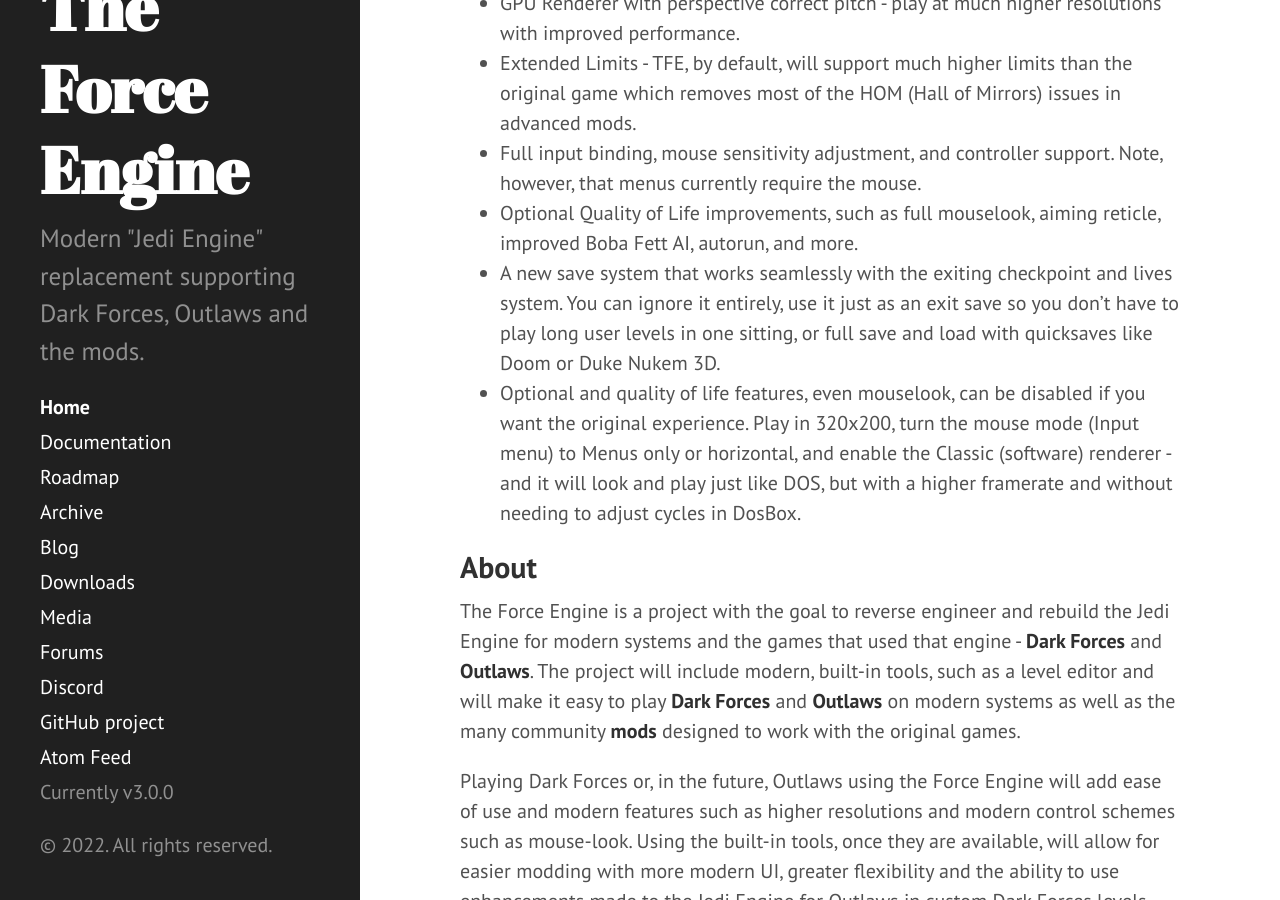
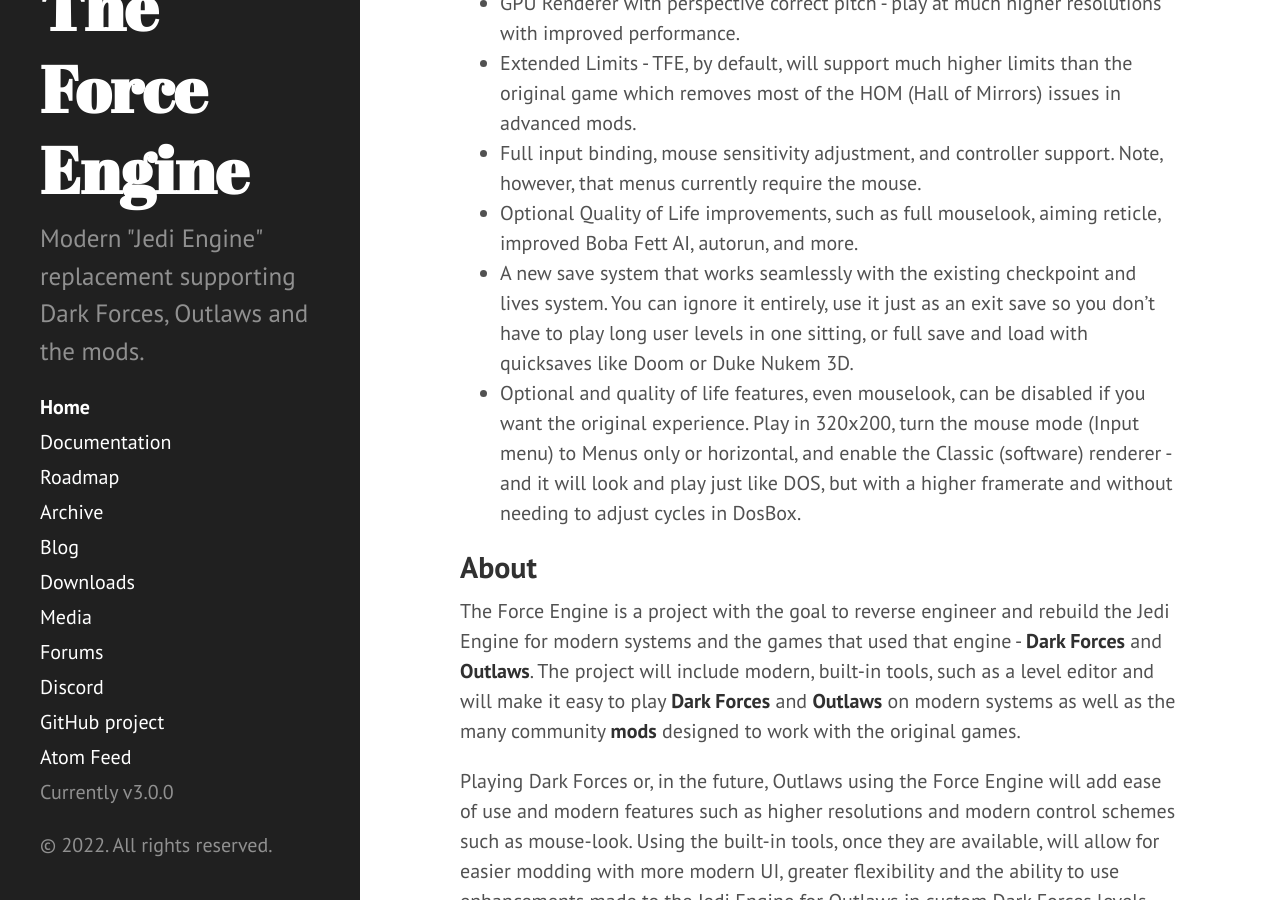
Before and after one commit to TheForceEngine/TheForceEngine.github.io, a Jekyll site: the page built from index.md, in a window 1280 px wide and 900 px high, scrolled down 446 px. Built offline with Jekyll 4.4.1, drawn with Linux system fonts in a browser that asks for light colours.

Commit message:
Update index.md

```diff
--- a/index.md
+++ b/index.md
@@ -13,7 +13,7 @@
 * Extended Limits - TFE, by default, will support much higher limits than the original game which removes most of the HOM (Hall of Mirrors) issues in advanced mods.
 * Full input binding, mouse sensitivity adjustment, and controller support. Note, however, that menus currently require the mouse.
 * Optional Quality of Life improvements, such as full mouselook, aiming reticle, improved Boba Fett AI, autorun, and more.
-* A new save system that works seamlessly with the exiting checkpoint and lives system. You can ignore it entirely, use it just as an exit save so you don't have to play long user levels in one sitting, or full save and load with quicksaves like Doom or Duke Nukem 3D.
+* A new save system that works seamlessly with the existing checkpoint and lives system. You can ignore it entirely, use it just as an exit save so you don't have to play long user levels in one sitting, or full save and load with quicksaves like Doom or Duke Nukem 3D.
 * Optional and quality of life features, even mouselook, can be disabled if you want the original experience. Play in 320x200, turn the mouse mode (Input menu) to Menus only or horizontal, and enable the Classic (software) renderer - and it will look and play just like DOS, but with a higher framerate and without needing to adjust cycles in DosBox.
 
 ## About
```
